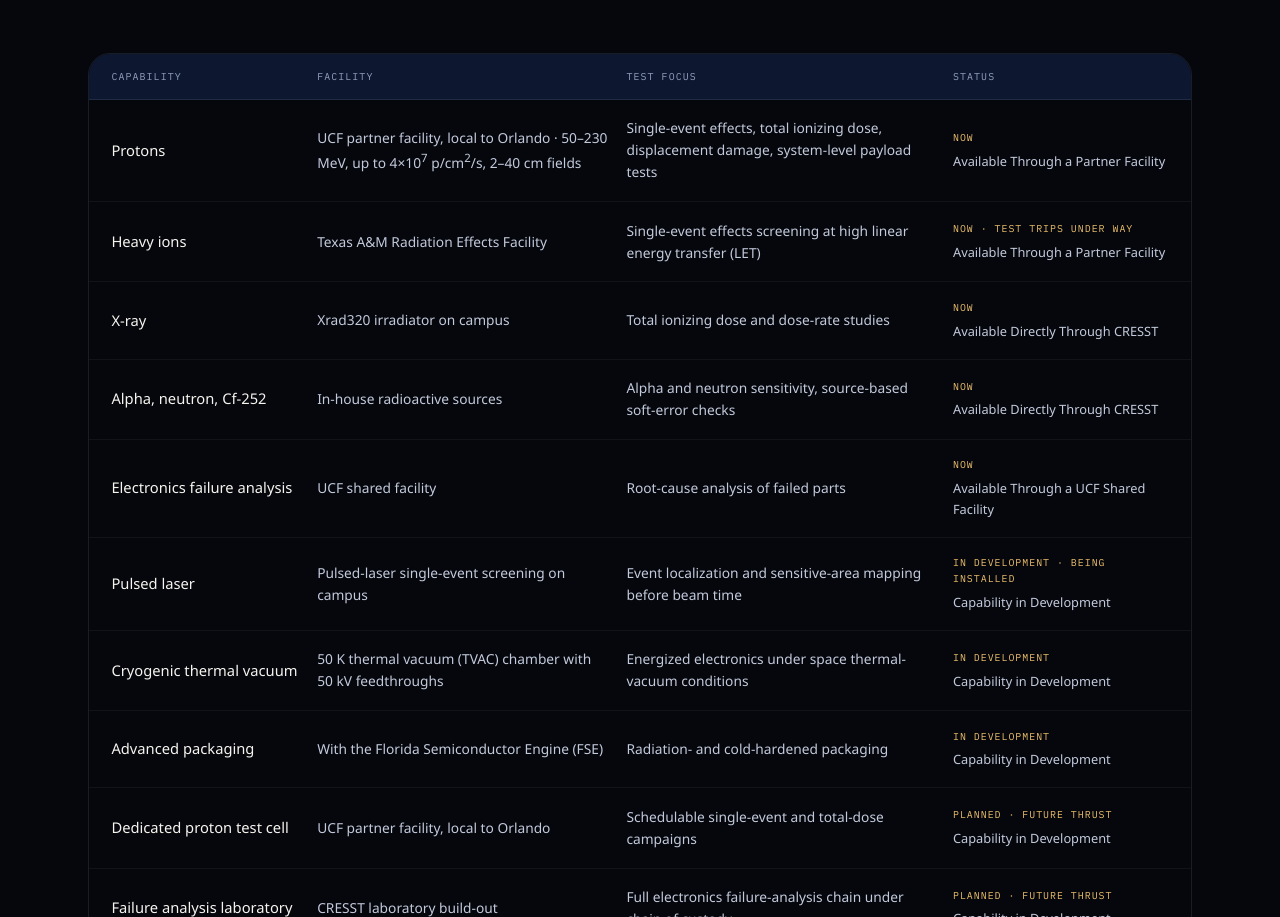
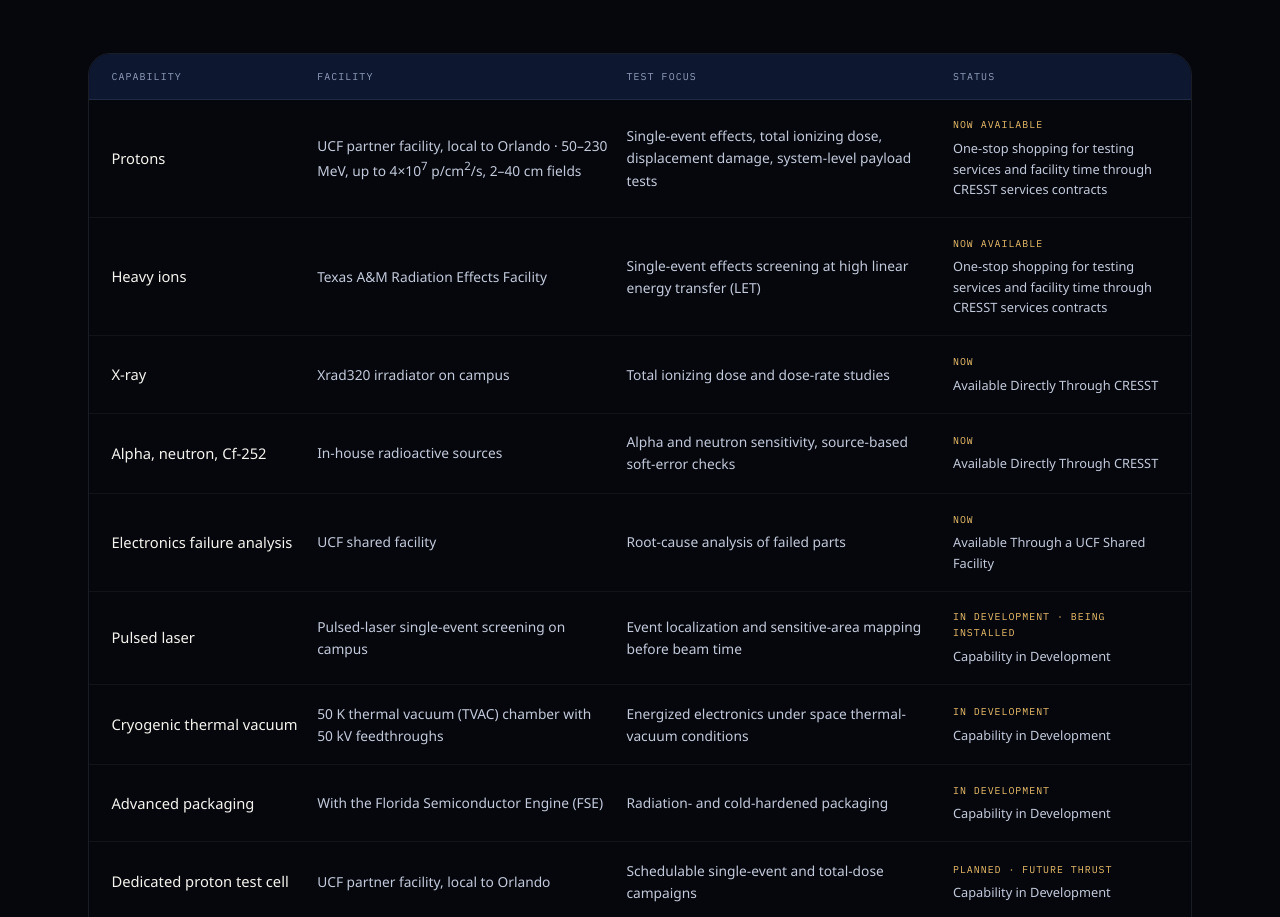
Before and after one commit to iannecj/cresst-website, a plain HTML site: page facilities.html in a window 1280 px wide. Shown: the part 898-1815 px from the top of the page. Drawn offline with nearby package versions, Linux system fonts and the light colour scheme; a web font is replaced by a local one.

Commit message:
Protons and heavy ions: now available through CRESST services contracts
Co-Authored-By: Claude Opus 5.5 <noreply@anthropic.com>
Claude-Session: https://claude.ai/code/session_01BHsigoyrU1vduhhLaw4nEr

```diff
--- a/facilities.html
+++ b/facilities.html
@@ -68,13 +68,13 @@
         <span class="cap">Protons</span>
         <span class="purpose">UCF partner facility, local to Orlando &middot; 50&ndash;230 MeV, up to 4&times;10<sup>7</sup> p/cm<sup>2</sup>/s, 2&ndash;40 cm fields</span>
         <span class="purpose">Single-event effects, total ionizing dose, displacement damage, system-level payload tests</span>
-        <span class="cap-status"><span class="stage">NOW</span>Available Through a Partner Facility</span>
+        <span class="cap-status"><span class="stage">NOW AVAILABLE</span>One-stop shopping for testing services and facility time through CRESST services contracts</span>
       </div>
       <div class="data-table-row cols-cap">
         <span class="cap">Heavy ions</span>
         <span class="purpose">Texas A&amp;M Radiation Effects Facility</span>
         <span class="purpose">Single-event effects screening at high linear energy transfer (LET)</span>
-        <span class="cap-status"><span class="stage">NOW &middot; test trips under way</span>Available Through a Partner Facility</span>
+        <span class="cap-status"><span class="stage">NOW AVAILABLE</span>One-stop shopping for testing services and facility time through CRESST services contracts</span>
       </div>
       <div class="data-table-row cols-cap">
         <span class="cap">X-ray</span>
```
Also changed, not shown: thrusts.html (+2 -2 lines).
